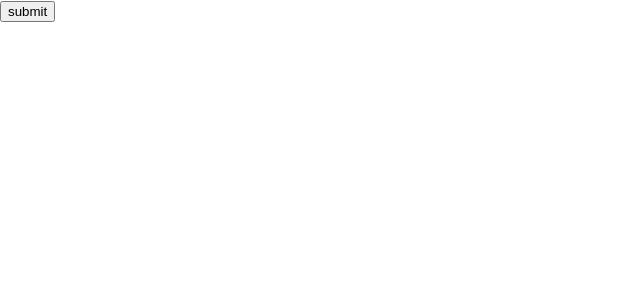
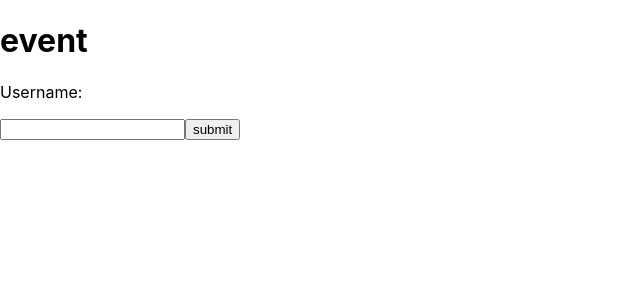
Before and after one commit to MurvezAbdul/reactclass2, a React (Create React App) app: page / in a window 1280 px wide. Shown: the top 300 px of the page, without its empty margins (0-640 px from the left). Built offline with nearby package versions, Linux system fonts and the light colour scheme.

Commit message:
Events destructing

```diff
--- a/src/App.js
+++ b/src/App.js
@@ -1,4 +1,6 @@
-import Constructor from './Constructor'
+
+import Array from './Array'
+import Events from './components/Events'
 
 function App(){
   return(
@@ -7,7 +9,10 @@ function App(){
     <Fun name="bhanu" age="23" />
     <Fun name="rizwana" age="24" />
     <Fun name="shamini" age="25" /> */}
-    <Constructor/>
+
+    {/* <Array name="murvez" age="22" />  */}
+    <Events/>
+
     </div>
   );
   }
--- /dev/null
+++ b/src/Array.js
@@ -0,0 +1,31 @@
+import React,{Component} from 'react'
+
+class Array extends Component{
+    state={
+        cartoon:[{bikes:"royal enfield",color:"black",fruits:"apple"}],
+        spiderman:"toby maguire",
+        ironman:"robert downey",
+        wonderwomen:"galgadot"
+    }
+    render(){
+        //line from app.js
+        const{name,age}=this.props;
+        console.log("displaying from props",this.props)
+        //from state
+        console.log("displaying out of array",this.state)
+        const{ironman,wonderwomen}=this.state;
+        console.log(ironman,wonderwomen)
+        //from array in the state
+        console.log("array cartoon",this.state.cartoon)
+        const{color,fruits}=this.state.cartoon[0];
+        console.log(color,fruits)
+        return(
+            <div>
+                <p>{name} {age}</p>
+                <p>{color} {fruits}</p>
+
+            </div>
+        )
+    }
+}
+export default Array
--- /dev/null
+++ b/src/components/Events.js
@@ -0,0 +1,27 @@
+
+import {Component} from 'react'
+class Events extends Component{
+    state={
+        username:"",
+        password:""
+    }
+    action=()=>{
+        this.setState({
+            username:"new user",
+            password:"amazon"
+        })
+
+    }
+render(){
+    return(
+        <div>
+            <h1>event</h1>
+            <p>Username:{this.state.username}</p>
+            {/* <p>Password:{this.state.password}</p> */}
+            <input value={this.state.password} />
+            <button onClick={this.action}>submit</button>
+        </div>
+    )
+}
+}
+export default Events
```
Also changed, not shown: src/components/LetterThree.js (added, +17 -0 lines).
